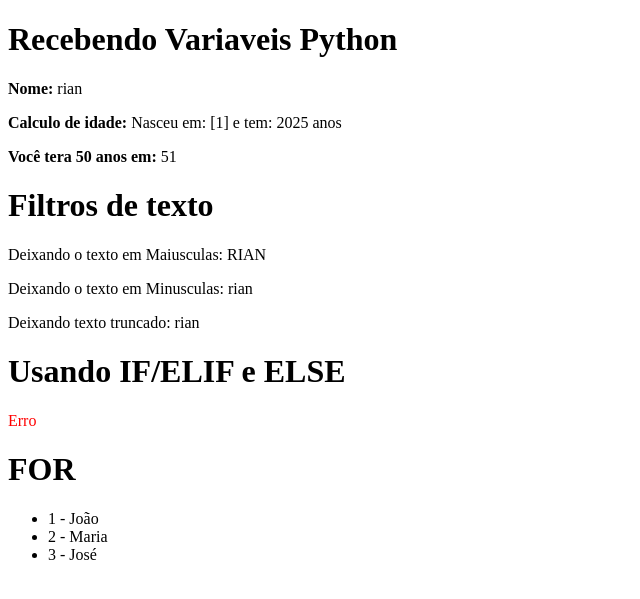
After one commit to rian-carraro/projeto_web, a Flask app: page /codigos/1 in a window 1280 px wide. The commit adds this page. Shown: the top 599 px of the page, without its empty margins (0-640 px from the left). Run offline with Flask 3, Linux system fonts and the light colour scheme.

Commit message:
terceiro commit

```diff
--- a/app.py
+++ b/app.py
@@ -31,5 +31,18 @@ def exibe_cor(cor1):
 def exibe_cor2(cor1,cor2):
     return f'<h1 style="color:{cor1}">A cor 1 foi: {cor1} e <b style="color:{cor2}">{cor2}</b></h1> '
 
+@app.route('/codigos/<int:ano_nascimento>')
+def exibe_codigos(ano_nascimento):
+
+    dados = {
+        'nome': "rian",
+        'ano_nascimento': ano_nascimento,
+        'idade': (2026 - ano_nascimento),
+        'texto' : "Vamos escrever um texto bem longo para que o truncante funcione!",
+        'ativo' : 'erro',
+        'pessoas': ['João', 'Maria', 'José']
+    }
+    return render_template('codigos.html', **dados)
+
 if __name__ == '__main__':
     app.run(debug=True)
--- /dev/null
+++ b/templates/codigos.html
@@ -0,0 +1,43 @@
+<!DOCTYPE html>
+<html lang="pt-BR">
+
+<head>
+    <meta charset="UTF-8">
+    <meta name="viewport" content="width=device-width, initial-scale=1.0">
+    <title>Sistema de Gestão</title>
+</head>
+
+
+<body>
+
+
+    <h1>Recebendo Variaveis Python</h1>
+    <p><b>Nome:</b> {{ nome }}</p>
+    <p><b>Calculo de idade:</b> Nasceu em: [{{ ano_nascimento }}] e tem: {{ idade }} anos</p>
+    <p><b>Você tera 50 anos em:</b> {{ ano_nascimento + 50 }}</p>
+
+    <h1>Filtros de texto</h1>
+    <p>Deixando o texto em Maiusculas: {{ nome|upper }}</p>
+    <p>Deixando o texto em Minusculas: {{ nome|lower }}</p>
+    <p>Deixando texto truncado: {{ nome|truncate(5) }}</p>
+
+    <h1>Usando IF/ELIF e ELSE</h1>
+    {% if ativo == True %}
+    <p style="color: green">Ativo</p>
+    {% elif ativo == 'erro' %}
+    <p style="color: red">Erro</p>
+    {% else %}
+    <p style="color: yellow">Inativo</p>
+    {% endif %}
+
+    <h1>FOR</h1>
+    {# loop.index: número da iteração atual (começa em 1) #}
+    <ul>
+        {% for user in pessoas %}
+        <li>{{ loop.index }} - {{ user }}</li>
+        {% endfor %}
+    </ul>
+
+</body>
+
+</html>
--- a/templates/index.html
+++ b/templates/index.html
@@ -19,13 +19,16 @@
       <a href="/sobre">Sobre</a>
       <a href="/contato">Contato</a>
     </nav>
+
+    <img src="{{ url_for('static', filename='imgs/santa.jpg')}}" alt="santa">
+
   </div>
 
   <footer>
     © 2026 - Sistema de Gestão
   </footer>
 
-<script src="{{ url_for('static', fimename='js/script.js')}}"> </script>
+<script src="{{ url_for('static', filename='js/script.js')}}"> </script>
 
 </body>
 </html>
```
Also changed, not shown: 1 other file.
